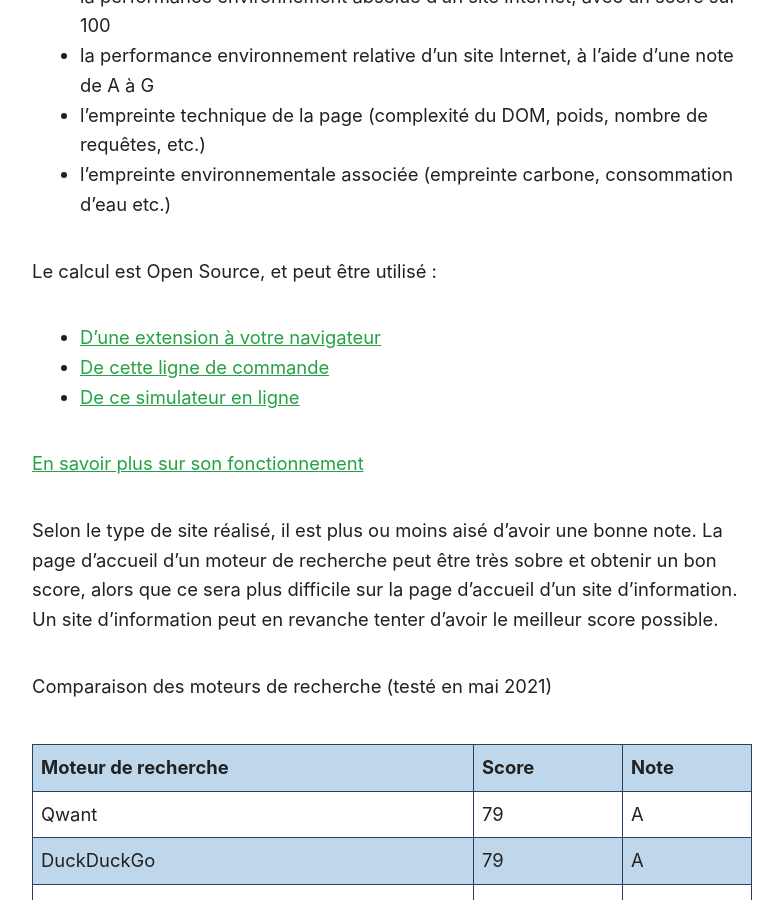
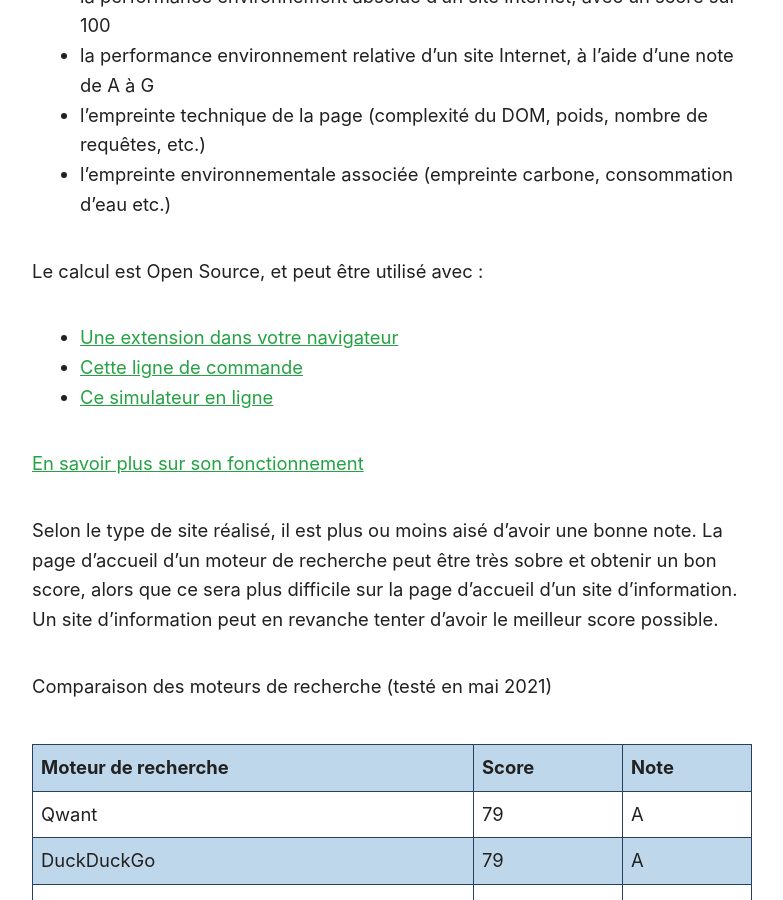
Before and after one commit to Slandais/slandais.github.io, a Jekyll site: the page built from _posts/2021-05-30-analyserSonSite.md, in a window 1280 px wide and 900 px high, scrolled down 1073 px. Shown: the whole window, without its empty margins (248-1031 px from the left). Built offline with Jekyll 4.4.1, drawn with Linux system fonts in a browser that asks for light colours.

Commit message:
Update 2021-05-30-analyserSonSite.md

```diff
--- a/_posts/2021-05-30-analyserSonSite.md
+++ b/_posts/2021-05-30-analyserSonSite.md
@@ -23,10 +23,10 @@ L'ecoindex est un outil indiquant :
 * l’empreinte technique de la page (complexité du DOM, poids, nombre de requêtes, etc.)
 * l’empreinte environnementale associée (empreinte carbone, consommation d'eau etc.)
 
-Le calcul est Open Source, et peut être utilisé :
-* [D'une extension à votre navigateur](http://www.ecoindex.fr/)
-* [De cette ligne de commande](https://github.com/cnumr/ecoindex_cli)
-* [De ce simulateur en ligne](https://rachelwe.github.io/Simulateur-ecoindex/)
+Le calcul est Open Source, et peut être utilisé avec :
+* [Une extension dans votre navigateur](http://www.ecoindex.fr/)
+* [Cette ligne de commande](https://github.com/cnumr/ecoindex_cli)
+* [Ce simulateur en ligne](https://rachelwe.github.io/Simulateur-ecoindex/)
 
 [En savoir plus sur son fonctionnement](http://www.ecoindex.fr/quest-ce-que-ecoindex/)
 
```
